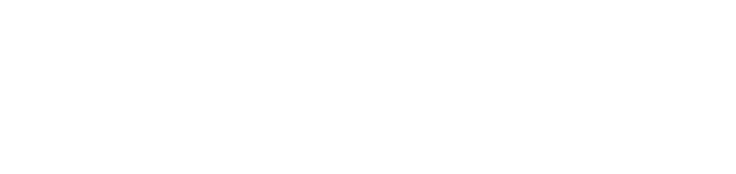
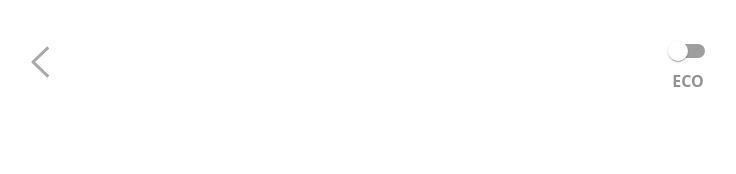
Before and after one commit to nicopicchio/flylight, a React (Create React App) app: page /my-trips-summary in a window 1280 px wide. Before the commit this address had no page. Shown: the top 174 px of the page, without its empty margins (266-1002 px from the left). Built offline with nearby package versions, Linux system fonts and the light colour scheme.

Commit message:
created header component and route to trip summary

```diff
--- a/package.json
+++ b/package.json
@@ -3,6 +3,9 @@
   "version": "0.1.0",
   "private": true,
   "dependencies": {
+    "@emotion/react": "^11.10.4",
+    "@emotion/styled": "^11.10.4",
+    "@mui/material": "^5.10.9",
     "@testing-library/jest-dom": "^5.16.5",
     "@testing-library/react": "^13.4.0",
     "@testing-library/user-event": "^13.5.0",
--- a/src/App.css
+++ b/src/App.css
@@ -1,3 +1,9 @@
+* {
+  margin: 0;
+  padding: 0;
+  box-sizing: border-box;
+}
+
 .App {
   text-align: center;
 }
@@ -28,6 +34,10 @@
   color: #61dafb;
 }
 
+a {
+  text-decoration: none;
+}
+
 @keyframes App-logo-spin {
   from {
     transform: rotate(0deg);
--- a/src/App.js
+++ b/src/App.js
@@ -2,13 +2,15 @@ import "./App.css";
 import { Routes, Route } from "react-router-dom";
 import StartScreen from "./pages/StartScreen/StartScreen";
 import AddTripForm from "./pages/AddTripForm/AddTripForm";
+import MyTrips from "./pages/MyTrips/MyTrips"
 
 function App() {
   return (
     <div className="App">
       <Routes>
         <Route path="/" element={<StartScreen />} />
-        <Route path="/addtrip" element={<AddTripForm />} />
+        <Route path="/add-trip" element={<AddTripForm />} />
+        <Route path="/my-trips-summary" element={<MyTrips />} />
       </Routes>
     </div>
   );
--- /dev/null
+++ b/src/components/Header/Header.css
@@ -0,0 +1,11 @@
+.header-container {
+  display: flex;
+  align-items: center;
+  justify-content: space-between;
+  margin: 2rem;
+}
+
+.eco-mode {
+  font-weight: bold;
+  color: #929292;
+}
--- /dev/null
+++ b/src/components/Header/Header.jsx
@@ -0,0 +1,17 @@
+import React from 'react';
+import '../Header/Header.css'
+import backIcon from '../../assets/Back-icon.svg'
+import Switch from '@mui/material/Switch';
+
+export default function Header() {
+  return (
+    <div className='header-container'>
+      <img src={backIcon} alt="back button" />
+      <div className='switch-container'>
+        <Switch/>
+        <p className='eco-mode'>ECO</p>
+      </div>
+
+    </div>
+  )
+}
--- a/src/pages/MyTrips/MyTrips.jsx
+++ b/src/pages/MyTrips/MyTrips.jsx
@@ -1,7 +1,8 @@
 import React from 'react'
+import Header from '../../components/Header/Header'
 
 export default function MyTrips() {
   return (
-    <div>MyTrips</div>
+    <Header/>
   )
 }
--- a/src/pages/StartScreen/StartScreen.jsx
+++ b/src/pages/StartScreen/StartScreen.jsx
@@ -1,14 +1,15 @@
 import React from 'react';
 import './StartScreen.css';
 import logo from '../../assets/Logo.png';
+import { Link } from 'react-router-dom';
 
 export default function StartScreen() {
   return (
-    <div class="start-screen">
-      <img class="start-screen__logo" src={logo} alt="FlyLight logo"/>
-      <h1 class="start-screen__title">FlyLight</h1>
-      <p class="start-screen__description">An app that rewards flyers who pack lighter as their way to help reduce carbon emissions and fly more sustainable</p>
-      <button class="start-screen__button button-turquoise button-turquoise--main">Get started</button>
+    <div className="start-screen">
+      <img className="start-screen__logo" src={logo} alt="FlyLight logo"/>
+      <h1 className="start-screen__title">FlyLight</h1>
+      <p className="start-screen__description">An app that rewards flyers who pack lighter as their way to help reduce carbon emissions and fly more sustainable</p>
+      <Link to="/my-trips-summary" class="start-screen__button button-turquoise button-turquoise--main">Get started</Link>
     </div>
   )
 }
```
Also changed, not shown: src/pages/Home/Home.jsx (+15 -15 lines), src/assets/Back-icon.svg (added), 1 other file (tests, documents, lock files or other folders).
